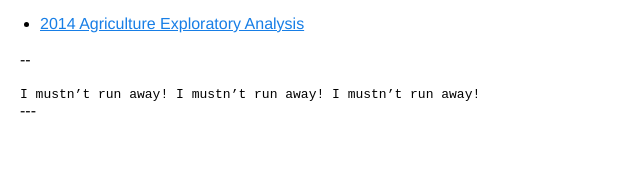
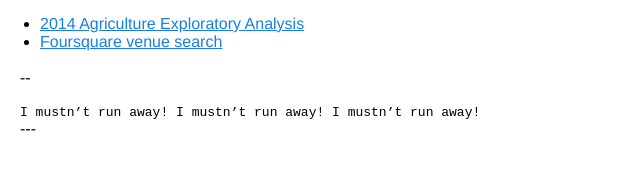
Before and after one commit to ernestocr/ernestocr.github.io, a plain HTML site: page index.html in a window 1280 px wide. Shown: the part 114-284 px from the top of the page, without its empty margins (0-640 px from the left). Drawn offline with Linux system fonts and the light colour scheme.

Commit message:
udpated index page

```diff
--- a/index.html
+++ b/index.html
@@ -19,6 +19,7 @@
     <br>
     <ul>
       <li><a href="/ag_2014.html">2014 Agriculture Exploratory Analysis</a></li>
+      <li><a href="/fssearch.html">Foursquare venue search</a></li>
     </ul>
     <br>
     <p>
```
